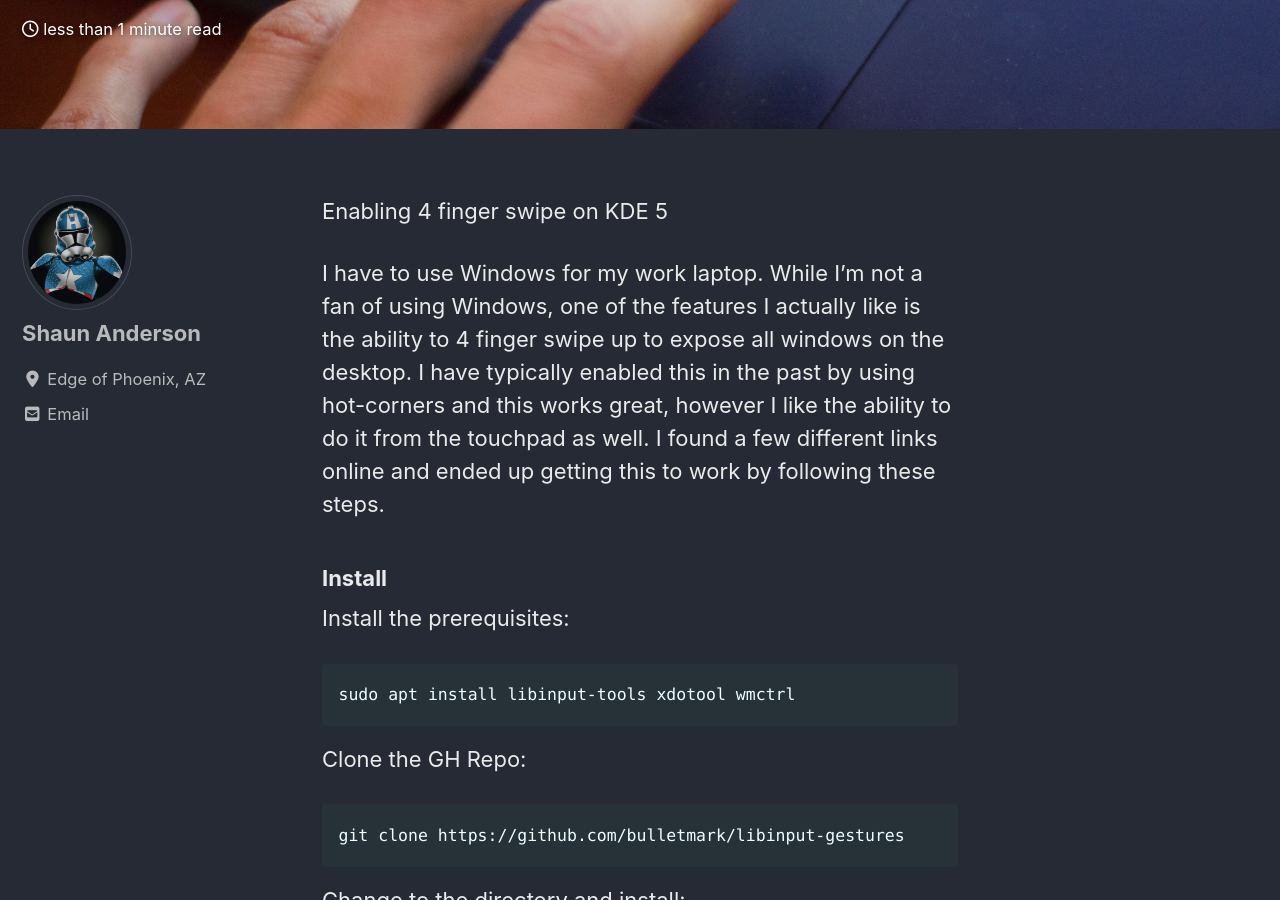
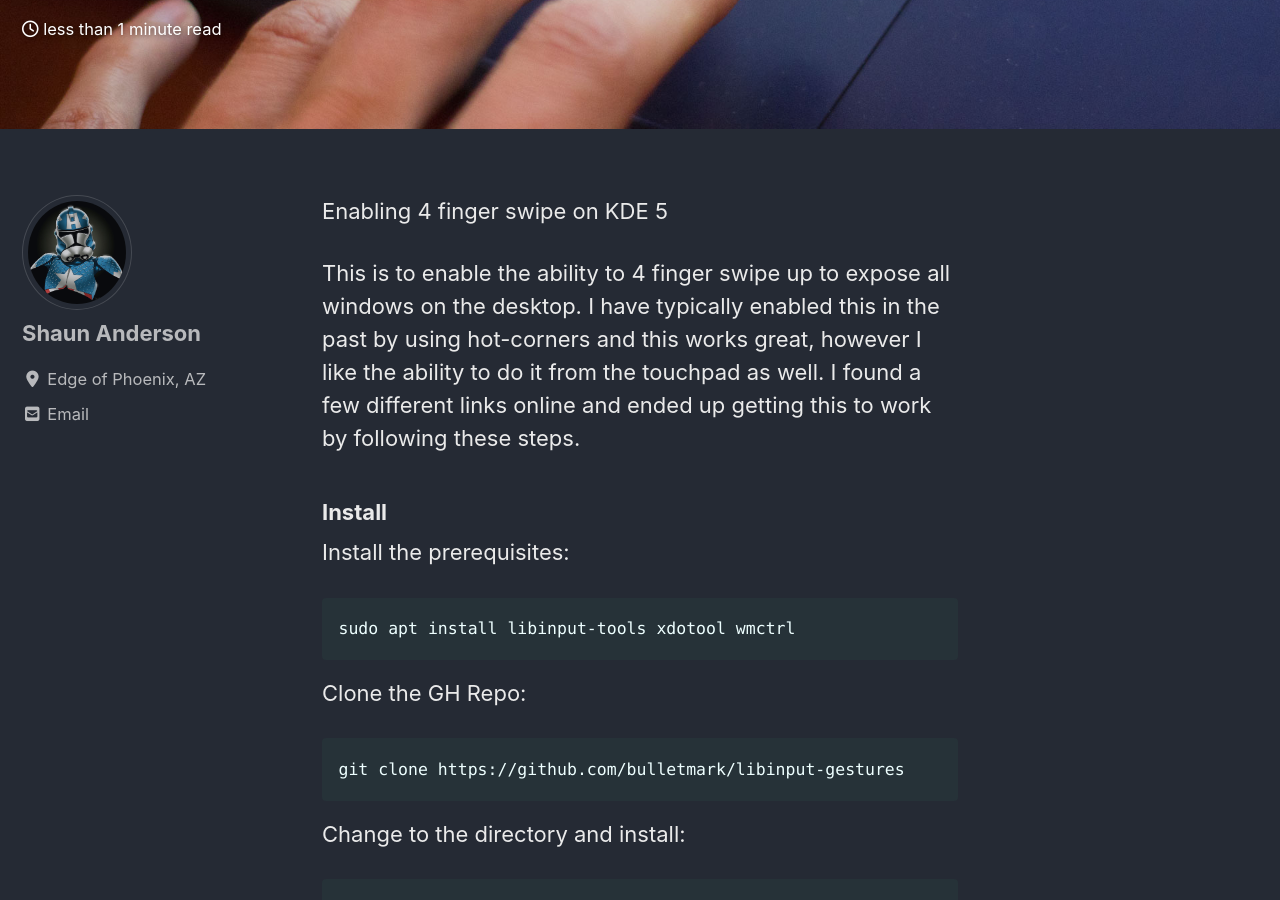
Before and after one commit to ShaunAndersonAZ/ShaunAndersonAZ.github.io, a Jekyll site: the page built from _posts/2020-01-08-Libinput-for-4-finger-swipe.md, in a window 1280 px wide and 900 px high, scrolled down 306 px. Built offline with Jekyll 4.4.1, drawn with Linux system fonts in a browser that asks for light colours; cached includes are drawn as plain includes; nearby versions of some CDN libraries; comment, search, counter and statistics services are not loaded.

Commit message:
adding files

```diff
--- a/_posts/2020-01-08-Libinput-for-4-finger-swipe.md
+++ b/_posts/2020-01-08-Libinput-for-4-finger-swipe.md
@@ -5,7 +5,7 @@ header:
 
 Enabling 4 finger swipe on KDE 5
 
-I have to use Windows for my work laptop.  While I'm not a fan of using Windows, one of the features I actually like is the ability to 4 finger swipe up to expose all windows on the desktop.  I have typically enabled this in the past by using hot-corners and this works great, however I like the ability to do it from the touchpad as well.  I found a few different links online and ended up getting this to work by following these steps.
+This is to enable the ability to 4 finger swipe up to expose all windows on the desktop.  I have typically enabled this in the past by using hot-corners and this works great, however I like the ability to do it from the touchpad as well.  I found a few different links online and ended up getting this to work by following these steps.
 
 ### Install
 Install the prerequisites:
```
Also changed, not shown: _posts/2020-01-12_Off-Grid-Kodi-Box.md (+0 -3 lines).
